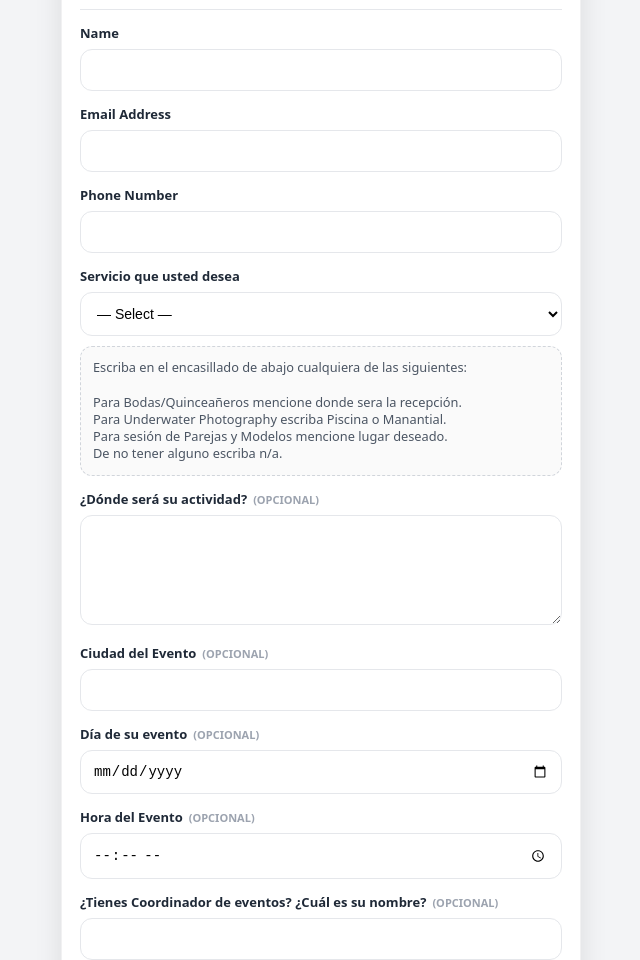
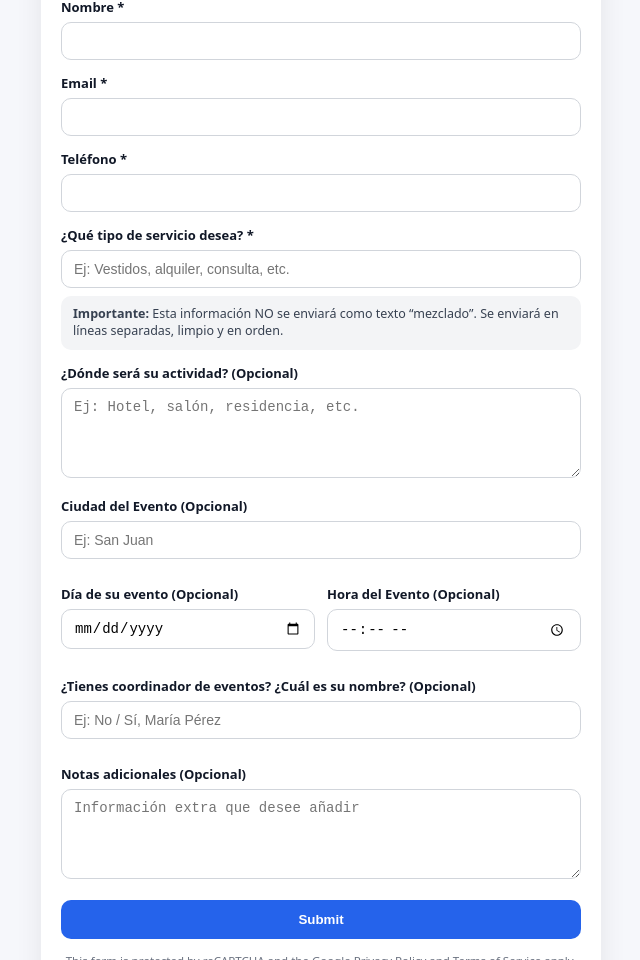
Before and after one commit to eliezelapolinaris2017-lab/secure-form-email-backend, a website: page index.html in a window 1280 px wide. Shown: the part 131-1091 px from the top of the page, without its empty margins (319-959 px from the left). Drawn offline with Linux system fonts and the light colour scheme.

Commit message:
Update index.html

```diff
--- a/index.html
+++ b/index.html
@@ -6,137 +6,79 @@
   <title>Puerto Rico Dresses — Formulario</title>
 
   <style>
-    :root{
-      --bg:#f3f4f6;
-      --card:#ffffff;
-      --text:#111827;
-      --muted:#6b7280;
-      --line:#e5e7eb;
-      --btn:#1f6f8b;
-      --btn2:#17556a;
-      --radius:14px;
-    }
-
     body{
       margin:0;
       font-family:system-ui,-apple-system,Segoe UI,Roboto,Arial;
-      background:var(--bg);
-      color:var(--text);
+      background:#f6f7fb;
+      color:#111827;
     }
-
-    .wrap{
-      max-width:520px;
-      margin:18px auto;
-      padding:14px;
+    .wrap{max-width:560px;margin:28px auto;padding:16px}
+    .card{
+      background:#fff;
+      border-radius:12px;
+      padding:20px;
+      box-shadow:0 10px 28px rgba(0,0,0,.08);
     }
-
-    .card{
-      background:var(--card);
-      border-radius:var(--radius);
-      padding:18px 18px 16px;
-      box-shadow:0 10px 28px rgba(0,0,0,.10);
-      border:1px solid rgba(17,24,39,.06);
-    }
-
     .brand{
       text-align:center;
-      margin:4px 0 12px;
+      margin-bottom:10px;
     }
-
-    .brand .logo{
+    .brand h1{
+      margin:0;
+      font-size:20px;
+      letter-spacing:.2px;
       font-weight:900;
-      font-size:22px;
-      letter-spacing:.3px;
-      margin:0;
     }
-    .brand .sub{
+    .brand p{
       margin:6px 0 0;
-      color:var(--muted);
       font-size:13px;
-      line-height:1.35;
+      color:#6b7280;
     }
-
-    .divider{
-      height:1px;
-      background:var(--line);
-      margin:14px 0 8px;
-    }
-
-    label{
-      display:block;
-      margin-top:14px;
-      font-weight:700;
-      font-size:13px;
-      color:#1f2937;
-    }
-
-    input, select, textarea{
+    label{display:block;margin-top:14px;font-weight:700;font-size:13px}
+    input,textarea{
       width:100%;
-      margin-top:7px;
-      padding:12px 12px;
-      border:1px solid var(--line);
-      border-radius:12px;
+      margin-top:6px;
+      padding:10px 12px;
+      border:1px solid #d1d5db;
+      border-radius:10px;
       font-size:14px;
-      outline:none;
-      background:#fff;
       box-sizing:border-box;
     }
-
-    textarea{ min-height:110px; resize:vertical; }
-
-    .hint{
-      margin-top:10px;
-      padding:12px 12px;
-      border:1px dashed #d1d5db;
-      border-radius:12px;
-      background:#fafafa;
-      color:#4b5563;
-      font-size:12.8px;
-      line-height:1.35;
+    textarea{min-height:90px;resize:vertical}
+    .grid{
+      display:grid;
+      grid-template-columns: 1fr 1fr;
+      gap:12px;
     }
-
-    .optional{
-      font-weight:600;
-      color:#9ca3af;
-      font-size:11px;
-      margin-left:6px;
-    }
-
+    .grid .full{grid-column:1 / -1}
     button{
       margin-top:16px;
       width:100%;
-      padding:12px 14px;
-      background:linear-gradient(180deg,var(--btn),var(--btn2));
+      padding:12px;
+      background:#2563eb;
       color:#fff;
       border:none;
-      border-radius:12px;
-      font-weight:900;
+      border-radius:10px;
+      font-weight:800;
       cursor:pointer;
-      letter-spacing:.2px;
     }
-    button:disabled{opacity:.65; cursor:not-allowed;}
-
-    .msg{ margin-top:10px; font-size:13px; }
-    .ok{ color:#0a7b34; font-weight:900; }
-    .err{ color:#b42318; font-weight:900; }
-
-    .note{
-      margin-top:14px;
+    button:disabled{opacity:.6}
+    .msg{margin-top:10px;font-size:13px}
+    .ok{color:#0a7b34;font-weight:800}
+    .err{color:#b42318;font-weight:800}
+    .legal{margin-top:14px;font-size:11.5px;color:#6b7280;text-align:center}
+    .hint{
+      margin-top:8px;
+      padding:10px 12px;
+      border-radius:10px;
+      background:#f3f4f6;
       color:#374151;
-      font-size:12.8px;
-      line-height:1.35;
-    }
-    .note b{font-weight:900;}
-
-    .legal{
-      margin-top:12px;
-      font-size:11.5px;
-      color:#6b7280;
+      font-size:12.5px;
       line-height:1.35;
     }
   </style>
 
-  <!-- CONFIG (NO TOCAR si ya funciona) -->
+  <!-- CONFIG -->
   <script>
     const SITE_KEY = "6LdB4jAsAAAAALaPzH7IBial1E3b5I4PG77-P15n";
     const BACKEND_URL = "https://secure-form-email-backend.onrender.com";
@@ -149,61 +91,57 @@
 <body>
   <div class="wrap">
     <div class="card">
-
       <div class="brand">
-        <h1 class="logo">Puerto Rico Dresses</h1>
-        <p class="sub">Formulario de solicitud. Complete los encasillados para recibir una respuesta por email.</p>
+        <h1>Puerto Rico Dresses</h1>
+        <p>Complete el formulario. Recibiremos su solicitud por email.</p>
       </div>
 
-      <div class="divider"></div>
+      <form id="form">
+        <label>Nombre *</label>
+        <input name="name" required autocomplete="name">
 
-      <form id="form" autocomplete="on">
-        <label for="name">Name</label>
-        <input id="name" name="name" required />
+        <label>Email *</label>
+        <input name="email" type="email" required autocomplete="email">
 
-        <label for="email">Email Address</label>
-        <input id="email" name="email" type="email" required />
+        <label>Teléfono *</label>
+        <input name="phone" required autocomplete="tel">
 
-        <label for="phone">Phone Number</label>
-        <input id="phone" name="phone" required />
+        <label>¿Qué tipo de servicio desea? *</label>
+        <input name="service" required placeholder="Ej: Vestidos, alquiler, consulta, etc.">
 
-        <label for="service">Servicio que usted desea</label>
-        <select id="service" name="service" required>
-          <option value="">— Select —</option>
-          <option value="Bodas/Quinceañeros">Bodas/Quinceañeros</option>
-          <option value="Underwater Photography">Underwater Photography</option>
-          <option value="Sesión de Parejas y Modelos">Sesión de Parejas y Modelos</option>
-          <option value="Otro">Otro</option>
-        </select>
-
-        <!-- IMPORTANTE: esto SOLO es texto visible, NO se envía por email -->
         <div class="hint">
-          Escriba en el encasillado de abajo cualquiera de las siguientes:<br><br>
-          Para Bodas/Quinceañeros mencione donde sera la recepción.<br>
-          Para Underwater Photography escriba Piscina o Manantial.<br>
-          Para sesión de Parejas y Modelos mencione lugar deseado.<br>
-          De no tener alguno escriba n/a.
+          <strong>Importante:</strong> Esta información NO se enviará como texto “mezclado”.
+          Se enviará en líneas separadas, limpio y en orden.
         </div>
 
-        <label for="actividad">¿Dónde será su actividad?<span class="optional">(OPCIONAL)</span></label>
-        <textarea id="actividad" name="actividad"></textarea>
+        <label>¿Dónde será su actividad? (Opcional)</label>
+        <textarea name="actividad" placeholder="Ej: Hotel, salón, residencia, etc."></textarea>
 
-        <label for="ciudad">Ciudad del Evento<span class="optional">(OPCIONAL)</span></label>
-        <input id="ciudad" name="ciudad" />
+        <div class="grid">
+          <div class="full">
+            <label>Ciudad del Evento (Opcional)</label>
+            <input name="ciudad" placeholder="Ej: San Juan">
+          </div>
 
-        <label for="dia">Día de su evento<span class="optional">(OPCIONAL)</span></label>
-        <input id="dia" name="dia" type="date" />
+          <div>
+            <label>Día de su evento (Opcional)</label>
+            <input name="dia" type="date">
+          </div>
 
-        <label for="hora">Hora del Evento<span class="optional">(OPCIONAL)</span></label>
-        <input id="hora" name="hora" type="time" />
+          <div>
+            <label>Hora del Evento (Opcional)</label>
+            <input name="hora" type="time">
+          </div>
 
-        <label for="coordinador">¿Tienes Coordinador de eventos? ¿Cuál es su nombre?<span class="optional">(OPCIONAL)</span></label>
-        <input id="coordinador" name="coordinador" />
+          <div class="full">
+            <label>¿Tienes coordinador de eventos? ¿Cuál es su nombre? (Opcional)</label>
+            <input name="coordinador" placeholder="Ej: No / Sí, María Pérez">
+          </div>
 
-        <div class="note">
-          <b>Nota*</b><br>
-          Fecha sujetas a disponibilidad.<br>
-          Usted recibirá un correo electrónico con su cotización inmediatamente presione <b>SUBMIT</b>.
+          <div class="full">
+            <label>Notas adicionales (Opcional)</label>
+            <textarea name="notas" placeholder="Información extra que desee añadir"></textarea>
+          </div>
         </div>
 
         <button type="submit" id="btn">Submit</button>
@@ -213,7 +151,6 @@
           This form is protected by reCAPTCHA and the Google Privacy Policy and Terms of Service apply.
         </div>
       </form>
-
     </div>
   </div>
 
@@ -222,35 +159,46 @@
     const btn = document.getElementById("btn");
     const msg = document.getElementById("msg");
 
-    function formatDate(val){
-      if(!val) return "n/a";
-      try{
-        const [y,m,d] = val.split("-");
-        if(!y || !m || !d) return val;
-        return `${m}/${d}/${y}`;
-      }catch(_){ return val; }
+    function formatDate(v){
+      if(!v) return "n/a";
+      // v viene como YYYY-MM-DD
+      const [y,m,d] = v.split("-");
+      if(!y || !m || !d) return v;
+      return `${m}/${d}/${y}`;
     }
 
-    function formatTime(val){
-      if(!val) return "n/a";
-      try{
-        const [hh,mm] = val.split(":");
-        if(hh === undefined || mm === undefined) return val;
-        let h = parseInt(hh,10);
-        const ampm = h >= 12 ? "pm" : "am";
-        h = h % 12; if(h === 0) h = 12;
-        return `${h}:${mm} ${ampm}`;
-      }catch(_){ return val; }
+    function formatTime(v){
+      if(!v) return "n/a";
+      // v viene como HH:MM (24h)
+      const [hh,mm] = v.split(":");
+      if(hh == null || mm == null) return v;
+      let H = parseInt(hh,10);
+      if (Number.isNaN(H)) return v;
+      const ampm = H >= 12 ? "pm" : "am";
+      H = H % 12; if (H === 0) H = 12;
+      return `${H}:${mm} ${ampm}`;
     }
 
-    // ✅ SOLO encasillados: nada del texto de instrucciones se manda por email
+    function line(label, value){
+      const v = (value ?? "").toString().trim();
+      return `${label}: ${v ? v : "n/a"}`;
+    }
+
     function buildDetails(data){
-      const lines = [];
-      lines.push(`¿Dónde será su actividad?: ${data.actividad?.trim() ? data.actividad.trim() : "n/a"}`);
-      lines.push(`Ciudad del Evento: ${data.ciudad?.trim() ? data.ciudad.trim() : "n/a"}`);
-      lines.push(`Día de su evento: ${formatDate(data.dia)}`);
-      lines.push(`Hora del Evento: ${formatTime(data.hora)}`);
-      lines.push(`Coordinador: ${data.coordinador?.trim() ? data.coordinador.trim() : "n/a"}`);
+      // OJO: aquí es donde evitamos que todo llegue “aplastado”
+      // Enviamos en líneas separadas y en orden
+      const lines = [
+        line("Actividad", data.actividad),
+        line("Ciudad del Evento", data.ciudad),
+        line("Día del Evento", formatDate(data.dia)),
+        line("Hora del Evento", formatTime(data.hora)),
+        line("Coordinador de Eventos", data.coordinador),
+      ];
+
+      // Notas al final (si existen)
+      const notas = (data.notas ?? "").toString().trim();
+      if(notas) lines.push(`Notas: ${notas}`);
+
       return lines.join("\n");
     }
 
@@ -273,13 +221,14 @@
             email: data.email,
             phone: data.phone,
             service: data.service,
+            // Aquí va el “Detalles” limpio, no apilado
             details: buildDetails(data),
             recaptchaToken: token
           })
         });
 
-        const out = await res.json().catch(() => ({}));
-        if (!res.ok) throw new Error(out.error || "Server error");
+        const out = await res.json();
+        if (!res.ok) throw new Error(out.error || "Error");
 
         msg.innerHTML = `<span class="ok">Formulario enviado correctamente ✅</span>`;
         form.reset();
```
